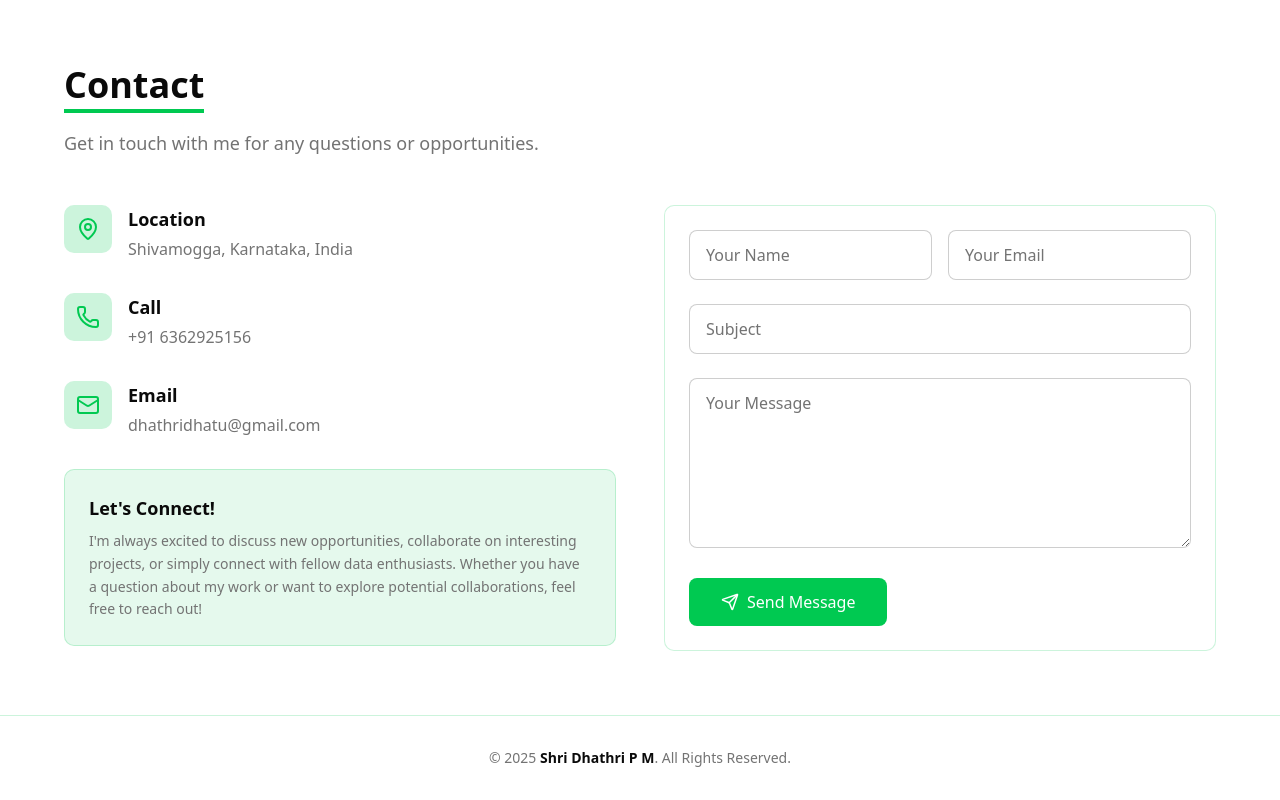
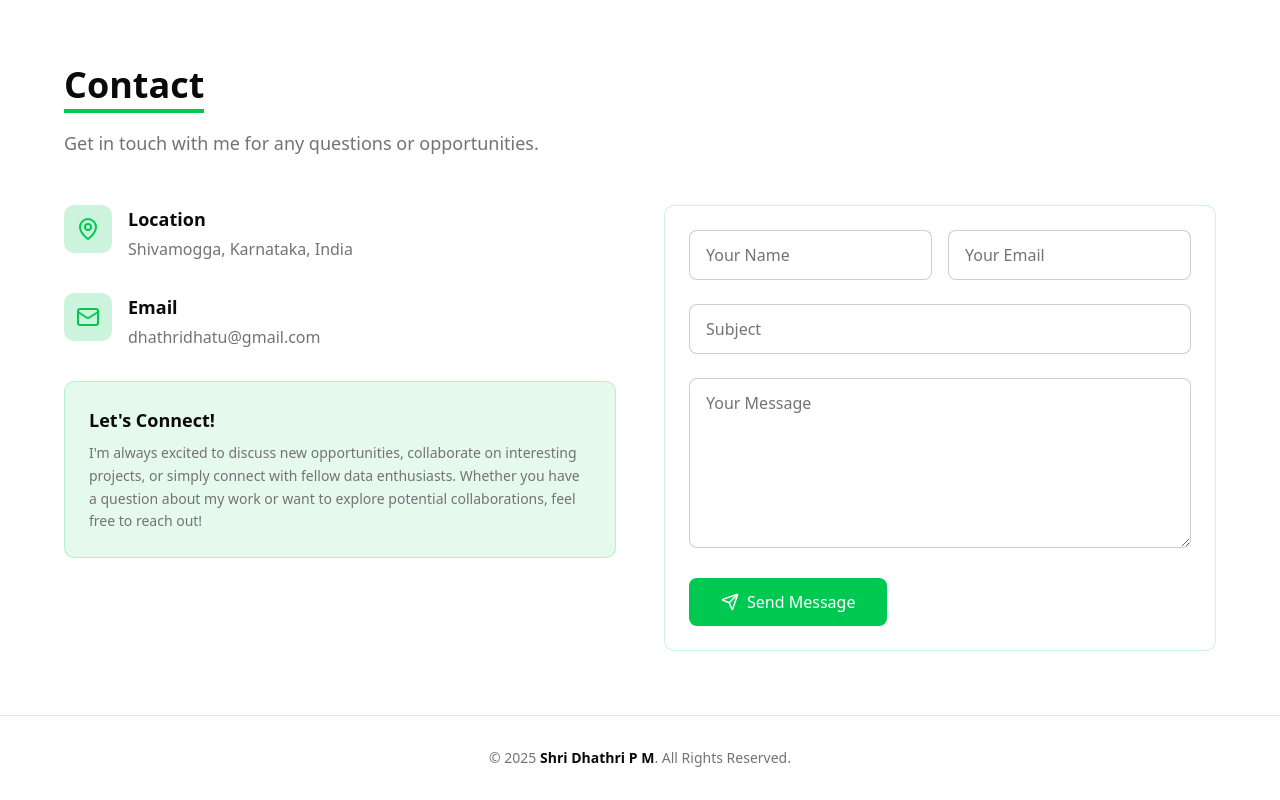
Before and after one commit to ShriDhathri/Portfolio, a Next.js app: page / in a window 1280 px wide. Shown: the part 6756-7556 px from the top of the page. Built offline with nearby package versions, Linux system fonts and the light colour scheme.

Commit message:
Updated 2

```diff
--- a/components/Contact.tsx
+++ b/components/Contact.tsx
@@ -76,7 +76,6 @@ const Contact = () => {
                 <div className="grid lg:grid-cols-2 gap-12">
                     <div className="space-y-8">
                         <ContactInfo icon={<MapPin size={24} />} title="Location" content="Shivamogga, Karnataka, India" />
-                        <ContactInfo icon={<Phone size={24} />} title="Call" content="+91 6362925156" />
                         <ContactInfo icon={<Mail size={24} />} title="Email" content="dhathridhatu@gmail.com" />
                         <div className="mt-8 p-6 bg-green-500/10 border border-green-500/20 rounded-lg">
                             <h3 className="text-lg font-semibold text-foreground mb-2">Let&#39;s Connect!</h3>
```
